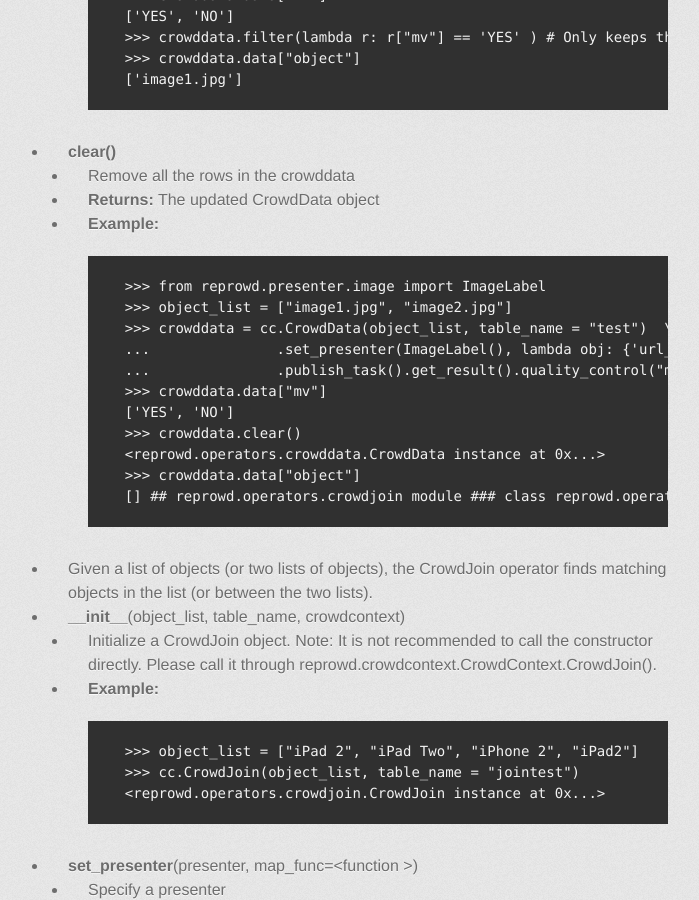
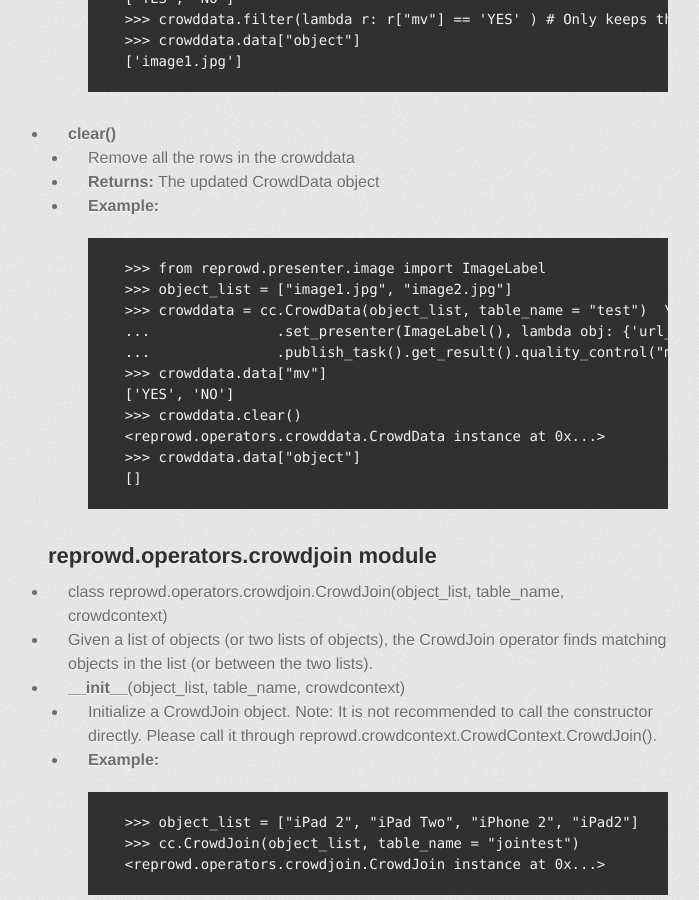
Before and after one commit to sfu-db/reprowd, a Jekyll site: the page built from operator.md, in a window 1280 px wide and 900 px high, scrolled down 5987 px. Shown: the whole window, without its empty margins (282-981 px from the left). Built offline with Jekyll 4.4.1, drawn with Linux system fonts in a browser that asks for light colours; some web fonts are replaced; some of the changed text lies outside the part shown.

```diff
--- a/operator.md
+++ b/operator.md
@@ -5,7 +5,7 @@ title: Operators API
 # Operators API
 {% include toc.md %}
 ## reprowd.operators.crowddata module
-### class reprowd.operators.crowddata.CrowdData(object_list, table_name, crowdcontext)
+* class reprowd.operators.crowddata.CrowdData(object_list, table_name, crowdcontext)
 
 * A CrowdData is the basic abstraction in Reprowd. It treats crowdsourcing as a process of manipulating a tabular dataset. For example, collecting results from the crowd is considered as adding a new column result to the data.
 Furthermore, it provides fault recovery through the data manipulating process. That is, when the program crashes, the user can simply rerun the program as if it has never crashed.
@@ -235,8 +235,9 @@ The function adds a new column (e.g., mv, em) to the tabular dataset, which cons
 			<reprowd.operators.crowddata.CrowdData instance at 0x...>
 			>>> crowddata.data["object"]
 			[]
+
 ## reprowd.operators.crowdjoin module
-### class reprowd.operators.crowdjoin.CrowdJoin(object_list, table_name, crowdcontext)
+* class reprowd.operators.crowdjoin.CrowdJoin(object_list, table_name, crowdcontext)
 * Given a list of objects (or two lists of objects), the CrowdJoin operator finds matching objects in the list (or between the two lists).
 * **__init__**(object_list, table_name, crowdcontext)
 	* Initialize a CrowdJoin object.
```
